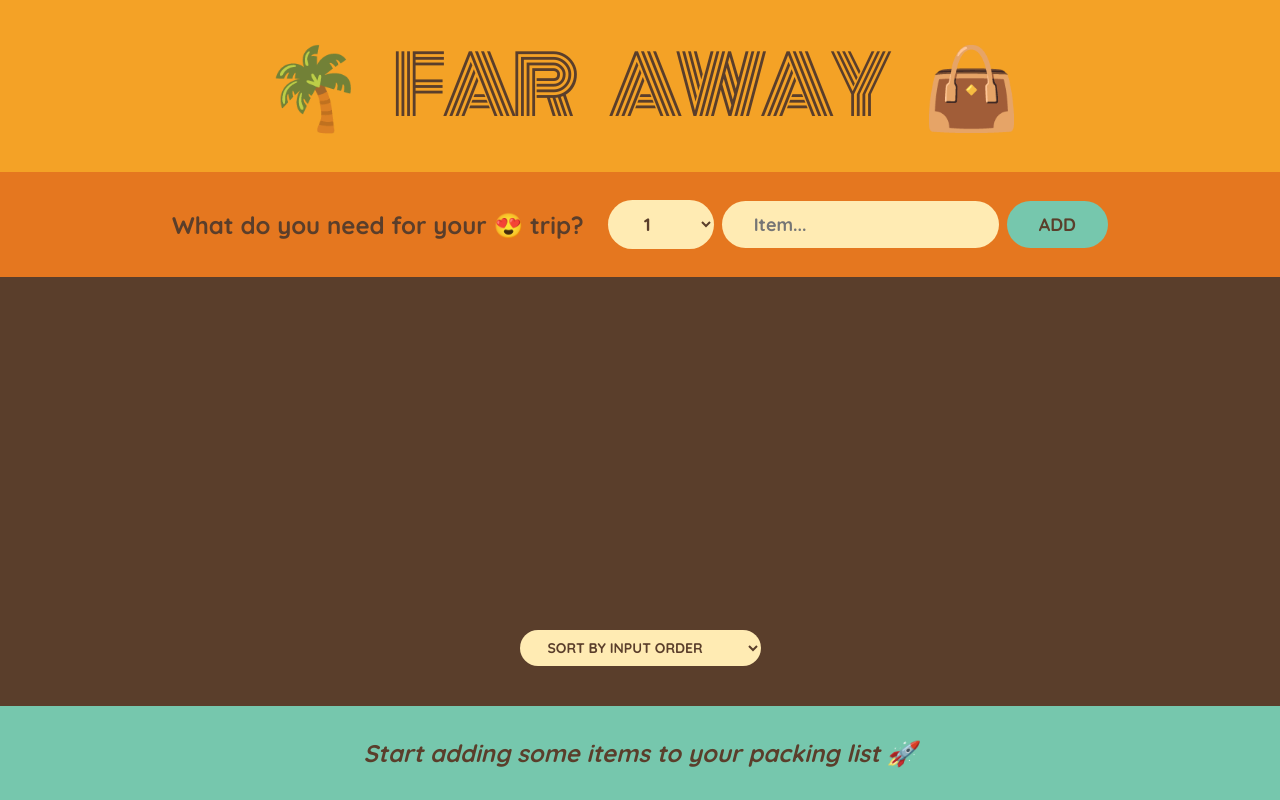
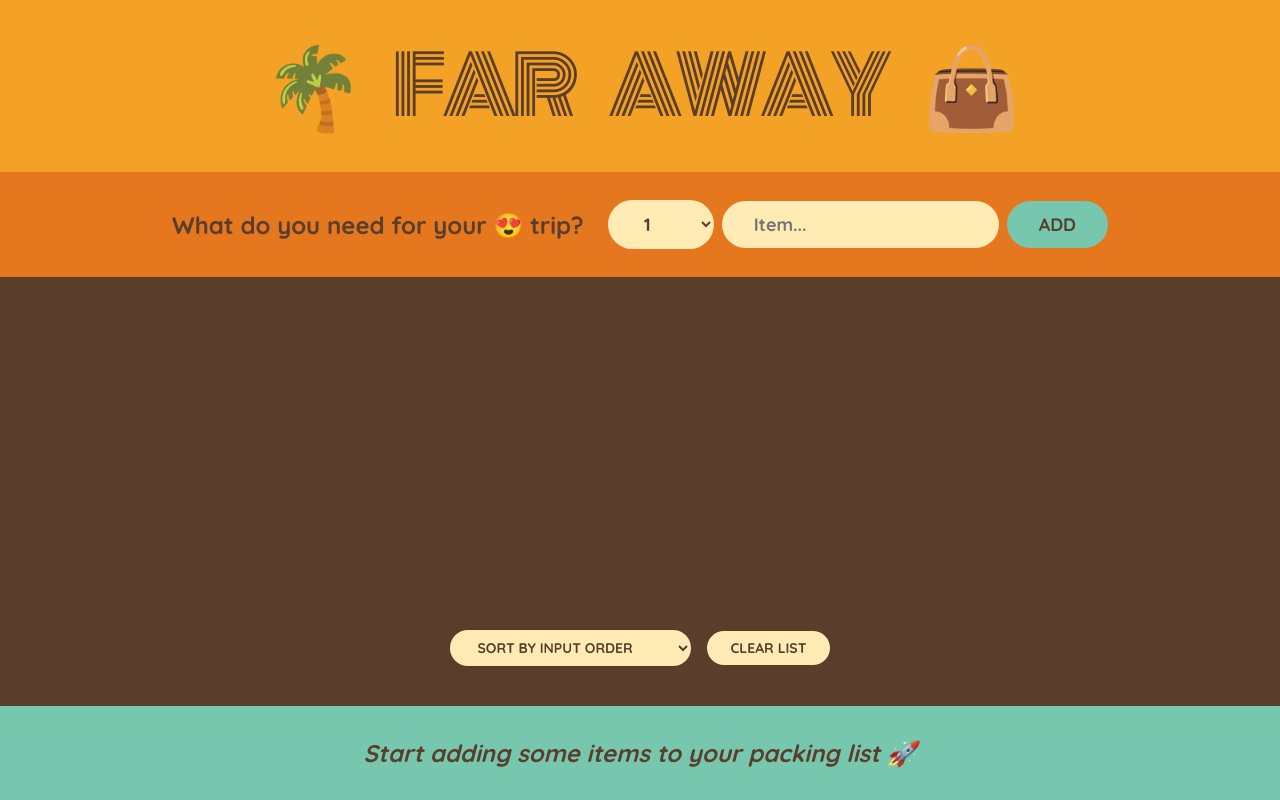
Before and after one commit to denispolevoy/Travel-list, a React (Create React App) app: page / in a window 1280 px wide. Built offline with nearby package versions, Linux system fonts and the light colour scheme.

Commit message:
Added button clear the  Packing List

```diff
--- a/src/App.js
+++ b/src/App.js
@@ -19,6 +19,14 @@
     );
   }
 
+  function handleClearList() {
+    if (!items.length) return;
+    const confirmed = window.confirm(
+      "Are you sure you want to delete all items?",
+    );
+    if (confirmed) setItems([]);
+  }
+
   return (
     <div className="app">
       <Logo />
@@ -27,6 +35,7 @@
         items={items}
         onDeleteItem={handleDeleteItem}
         onToggleItem={handleToggleItem}
+        onClearList={handleClearList}
       />
       <Stats items={items} />
     </div>
@@ -77,7 +86,7 @@
     </form>
   );
 }
-function PackingList({ items, onDeleteItem, onToggleItem }) {
+function PackingList({ items, onDeleteItem, onToggleItem, onClearList }) {
   const [sortBy, setSortBy] = useState("input");
   let sortedItems;
 
@@ -110,6 +119,7 @@
           <option value="description">Sort by description</option>
           <option value="packed">Sort by packed statud</option>
         </select>
+        <button onClick={onClearList}>Clear list</button>
       </div>
     </div>
   );
```
